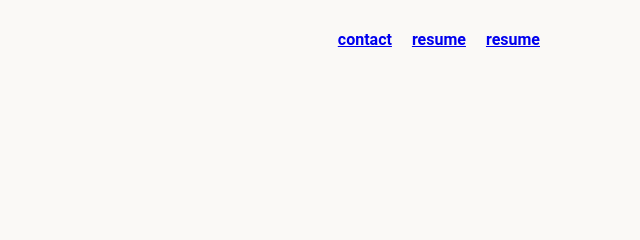
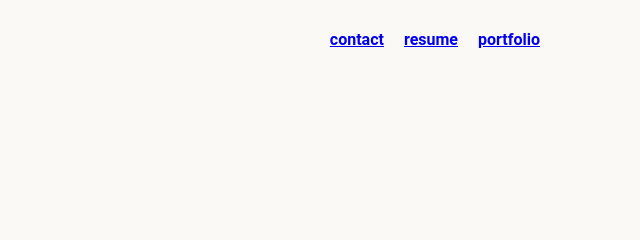
Before and after one commit to tanno1/Portfolio, a plain HTML site: page index.html in a window 1280 px wide. Shown: the full height of the page, 640-1280 px from the left. Drawn offline with Linux system fonts and the light colour scheme.

Commit message:
Updated navbar

```diff
--- a/index.html
+++ b/index.html
@@ -20,7 +20,7 @@
                 <a href="#resume">resume</a>
             </li>
             <li>
-                <a href="#resume">resume</a>
+                <a href="#resume">portfolio</a>
             </li>
         </ul>
     </header>
```
